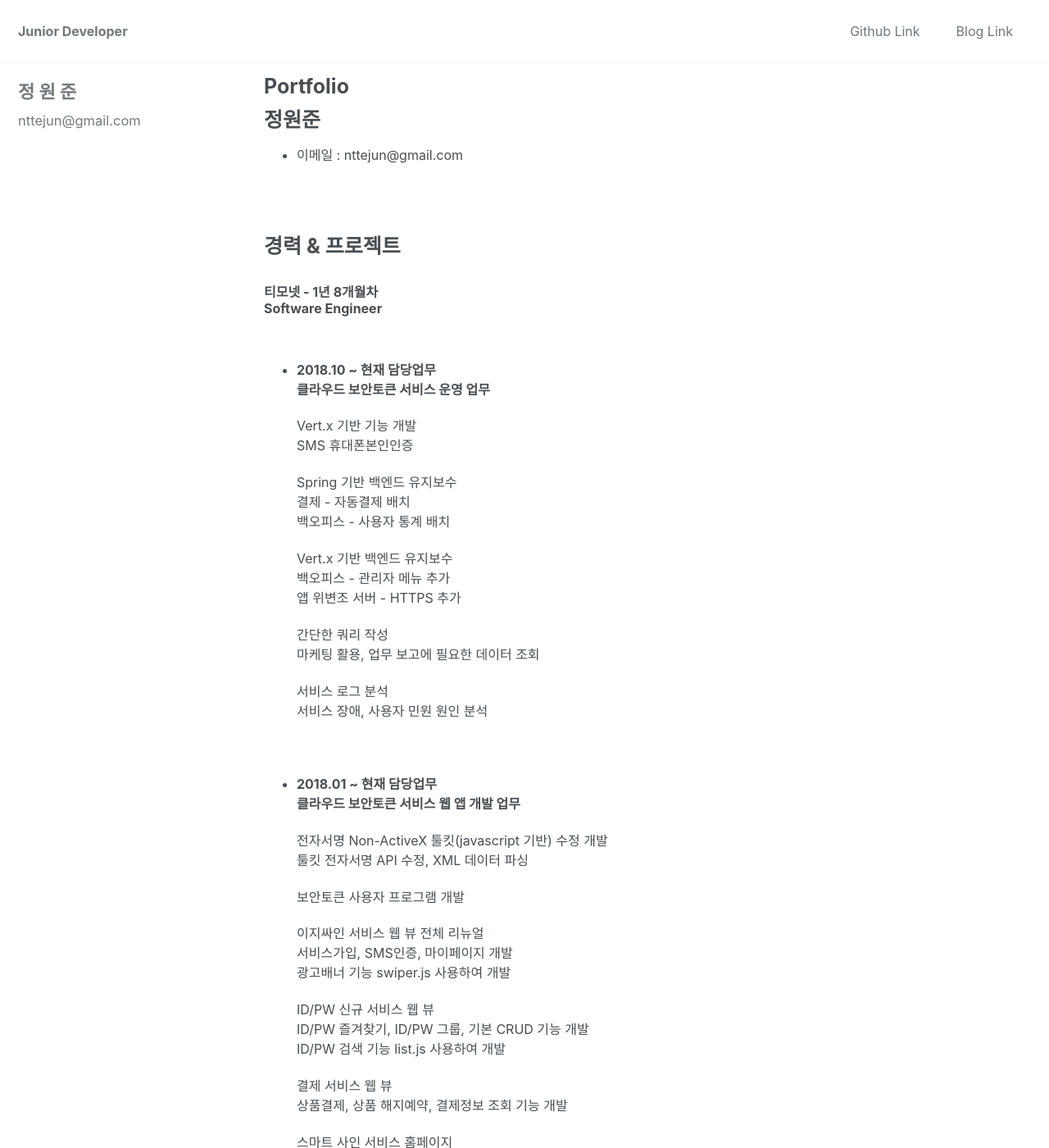
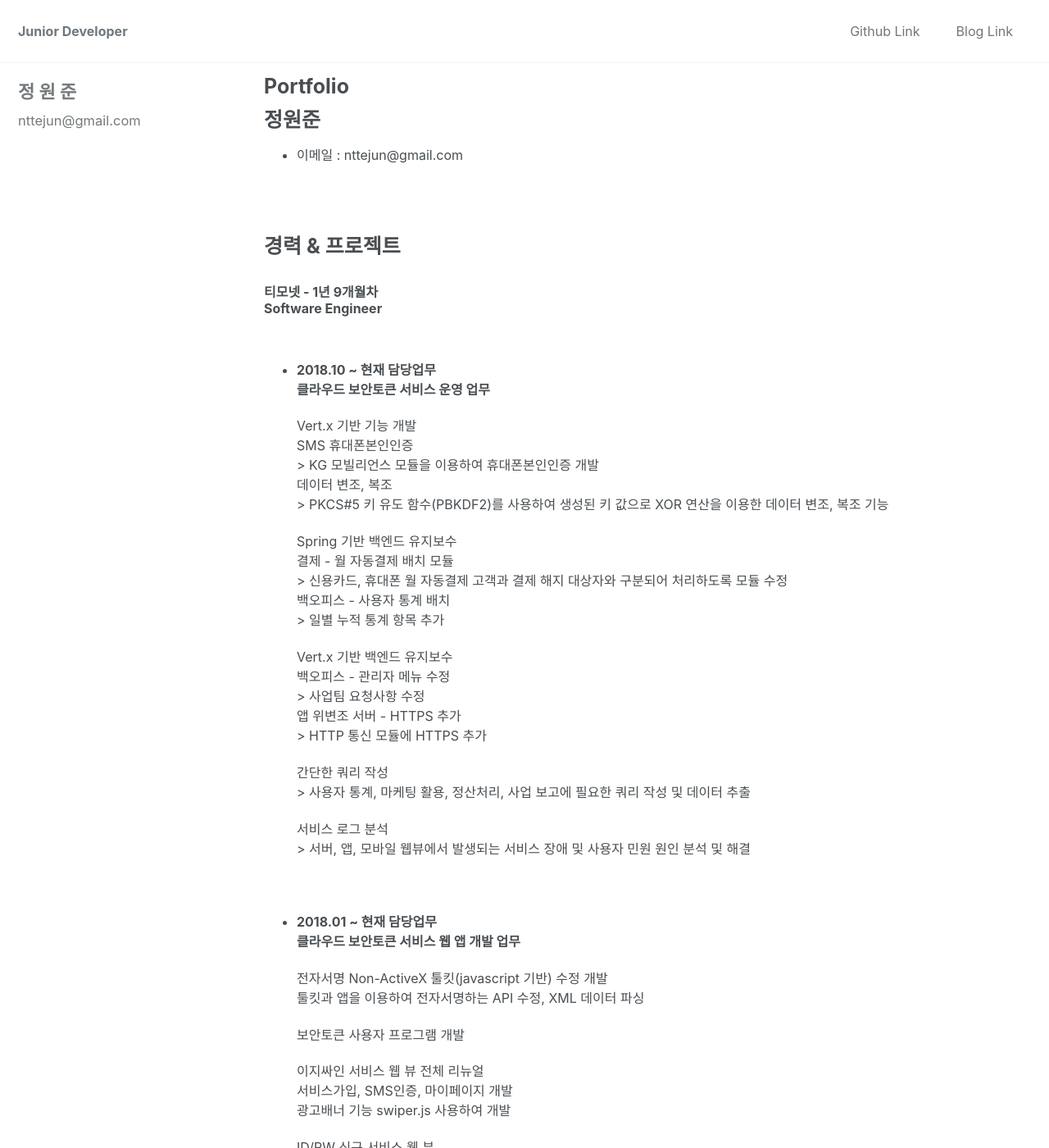
Before and after one commit to nttejun/nttejun.github.io, a Jekyll site: the page built from _posts/2019-04-28-portfolio.md, in a window 1280 px wide and 1400 px high. Shown: the whole window at 82% size. Built offline with Jekyll 4.4.1, drawn with Linux system fonts in a browser that asks for light colours; cached includes are drawn as plain includes; nearby versions of some CDN libraries; some of the changed text lies outside the part shown.

Commit message:
Updated portfolio 20191003

```diff
--- a/_posts/2019-04-28-portfolio.md
+++ b/_posts/2019-04-28-portfolio.md
@@ -6,7 +6,7 @@
 <br>
 
 <h1>경력 & 프로젝트</h1>
-<h3>티모넷 - 1년 8개월차<br>
+<h3>티모넷 - 1년 9개월차<br>
 Software Engineer</h3>
 
 <br>
@@ -16,29 +16,36 @@ Software Engineer</h3>
 
     <p>
     Vert.x 기반 기능 개발<br>
-    SMS 휴대폰본인인증
+    SMS 휴대폰본인인증<br>
+        > KG 모빌리언스 모듈을 이용하여 휴대폰본인인증 개발<br>
+    데이터 변조, 복조<br>
+        > PKCS#5 키 유도 함수(PBKDF2)를 사용하여 생성된 키 값으로 XOR 연산을 이용한 데이터 변조, 복조 기능
     </p>
 
     <p>
     Spring 기반 백엔드 유지보수<br>
-    결제 - 자동결제 배치<br>
-    백오피스 - 사용자 통계 배치
+    결제 - 월 자동결제 배치 모듈<br>
+        > 신용카드, 휴대폰 월 자동결제 고객과 결제 해지 대상자와 구분되어 처리하도록 모듈 수정<br>
+    백오피스 - 사용자 통계 배치<br>
+        > 일별 누적 통계 항목 추가
     </p>
 
     <p>
     Vert.x 기반 백엔드 유지보수<br>
-    백오피스 - 관리자 메뉴 추가<br>
+    백오피스 - 관리자 메뉴 수정<br>
+        > 사업팀 요청사항 수정<br>
     앱 위변조 서버 - HTTPS 추가<br>
+        > HTTP 통신 모듈에 HTTPS 추가
     </p>
 
     <p>
     간단한 쿼리 작성<br>
-    마케팅 활용, 업무 보고에 필요한 데이터 조회
+    > 사용자 통계, 마케팅 활용, 정산처리, 사업 보고에 필요한 쿼리 작성 및 데이터 추출<br>
     </p>
 
     <p>
     서비스 로그 분석<br>
-    서비스 장애, 사용자 민원 원인 분석
+    > 서버, 앱, 모바일 웹뷰에서 발생되는 서비스 장애 및 사용자 민원 원인 분석 및 해결<br>
     </p>
     <br>
 
@@ -48,7 +55,7 @@ Software Engineer</h3>
 
     <p>
     전자서명 Non-ActiveX 툴킷(javascript 기반) 수정 개발<br>
-    툴킷 전자서명 API 수정, XML 데이터 파싱
+    툴킷과 앱을 이용하여 전자서명하는 API 수정, XML 데이터 파싱
     </p>
 
     <p>
@@ -89,7 +96,8 @@ Software Engineer</h3>
 <h1> 주니어 개발자</h1>
 
  - 현재 티모넷에서 클라우드 보안토큰 서비스의 개발, 운영 업무를 담당하고 있습니다.
- - 개인적으로 학습한 내용을 업무에 어떻게 적용할 수 있는지 고민합니다.
+ - 개인적으로 학습한 내용은 업무에 어떻게 적용할 수 있는지 고민합니다.
+ - 좋은 습관을 위해 노력합니다. 퇴근하고 도서관에 매일 방문하여 필요한 개발 지식을 쌓는 시간을 갖습니다.
 
 
 <br>
```
Also changed, not shown: other parts of _posts/2019-04-28-portfolio.md (+1 -1 lines).
